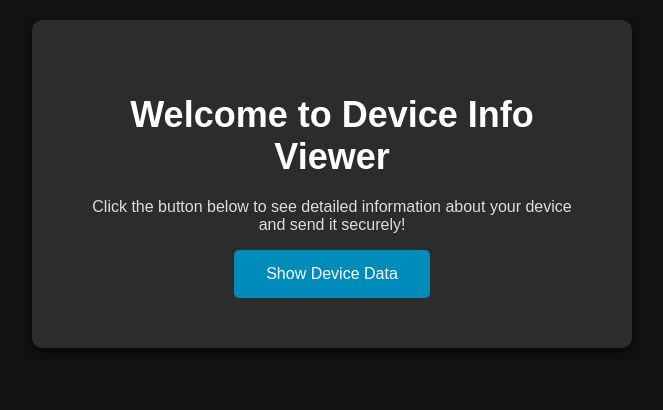
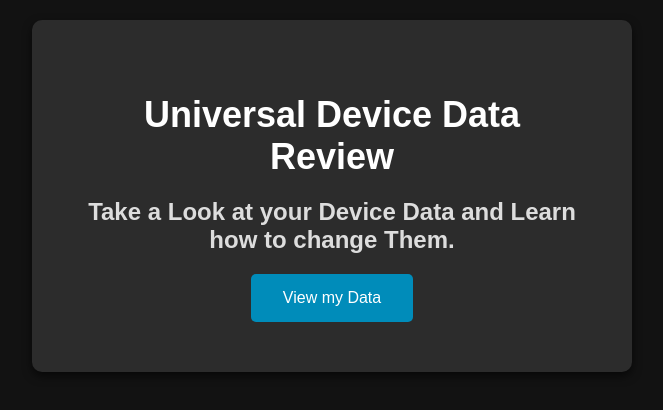
Before and after one commit to draxo3/data, a plain HTML site: page index.html in a window 1280 px wide. Shown: the whole page, without its empty margins (308-971 px from the left). Drawn offline with Linux system fonts and the light colour scheme.

Commit message:
Update index.html

```diff
--- a/index.html
+++ b/index.html
@@ -88,13 +88,25 @@
             animation: fadeIn 2s ease-out;
         }
 
+        /* Landing Page Text Style */
+        .landingPage h2 {
+            font-size: 24px;
+            color: #ddd;
+            margin-top: 20px;
+        }
+        .landingPage p {
+            font-size: 18px;
+            color: #bbb;
+            margin-top: 15px;
+        }
+
     </style>
 </head>
 <body>
     <div id="landingPage" class="landingPage">
-        <h1>Welcome to Device Info Viewer</h1>
-        <p>Click the button below to see detailed information about your device and send it securely!</p>
-        <button id="showButton">Show Device Data</button>
+        <h1>Universal Device Data Review</h1>
+        <h2>Take a Look at your Device Data and Learn how to change Them.</h2>
+        <button id="showButton">View my Data</button>
     </div>
 
     <div id="deviceInfo" class="info" style="display:none;">
```
